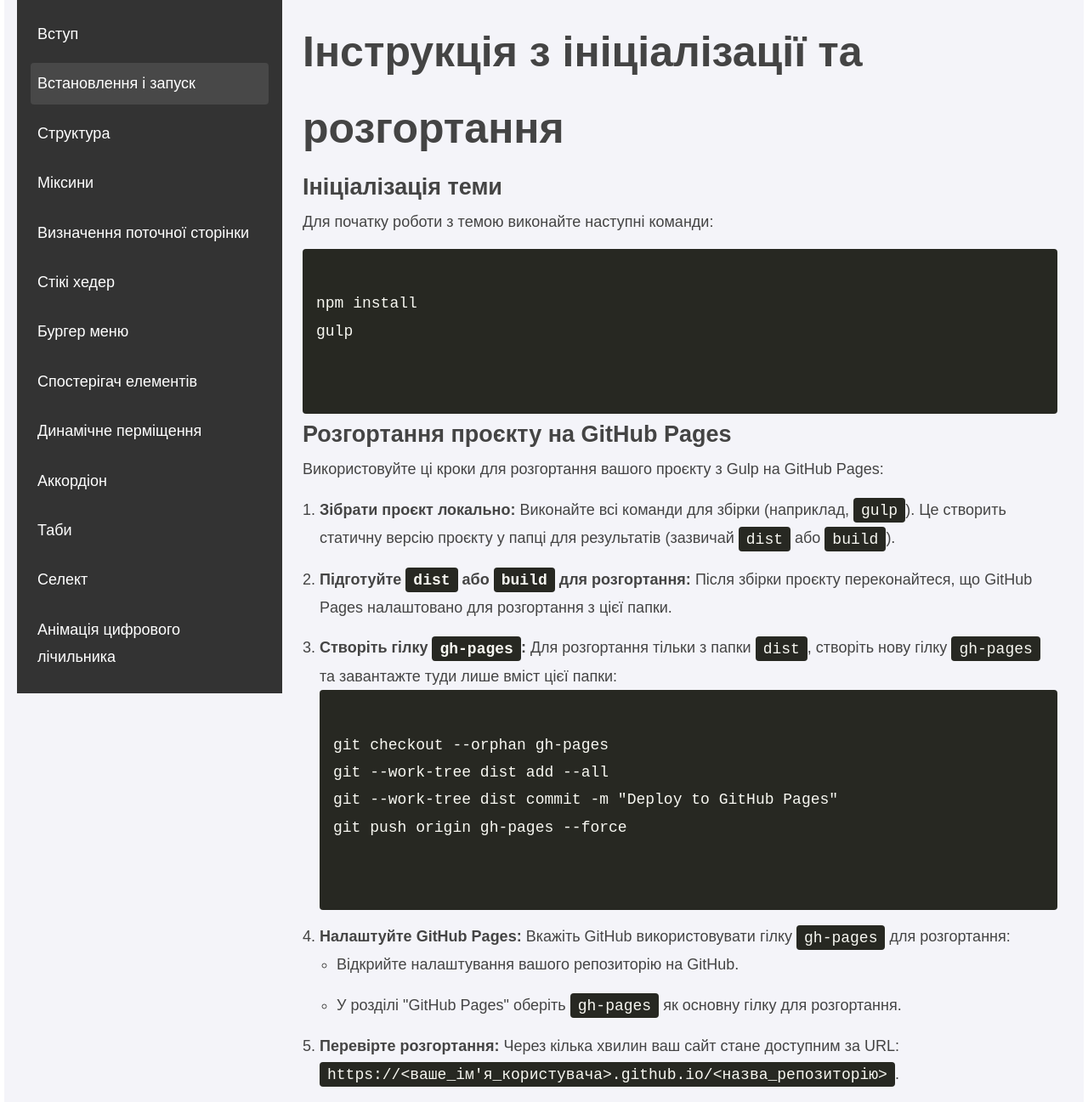
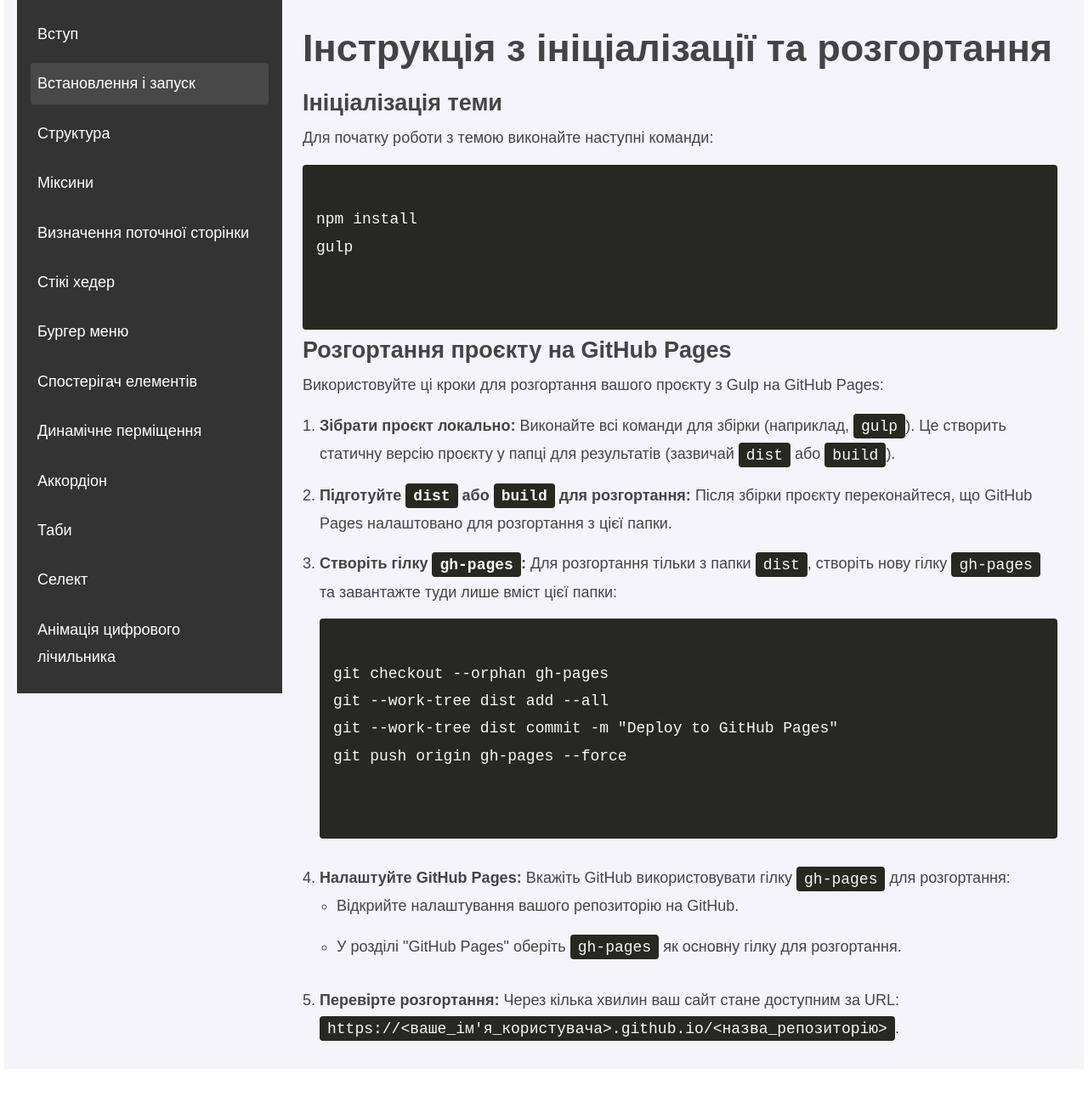
Before and after one commit to andreyk1n/starter-theme-docs, a website: page src/pages/get_started.html in a window 1280 px wide. Shown: the whole page at 85% size. After the commit the page ends 1258 px from the top, so only its background shows below. Drawn offline with nearby package versions, Linux system fonts and the light colour scheme; files that its build step writes are made by us from their sources; files whose address does not match are found by name.

Commit message:
add get_started.html

```diff
--- a/src/scss/main.scss
+++ b/src/scss/main.scss
@@ -109,13 +109,19 @@ a:active {
 // Загальні стилі для списків
 ol, ul {
     padding-left: 20px;
-    li:not(:last-child) {
+    li {
         padding-bottom: 15px;
+
+        &>.code {
+            margin-top: 15px;
+            margin-bottom: 15px;
+        }
     }
 }
 
 h1 {
-    @include adaptiveValue('font-size', 50px, 10px);
+    @include adaptiveValue('font-size', 45px, 20px);
+
 }
 
 .currentPage {
```
Also changed, not shown: dist/css/main.min.css.
